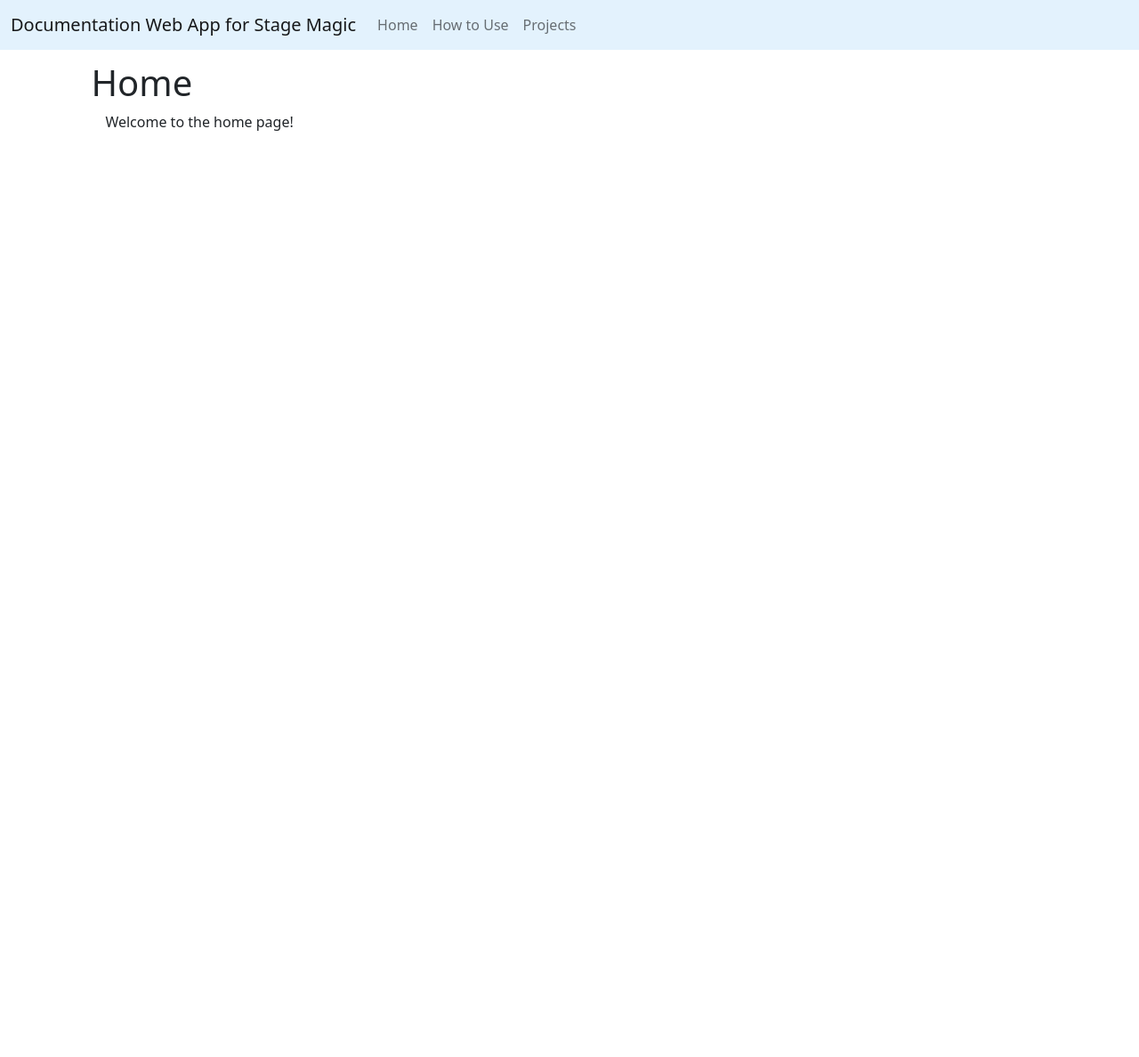
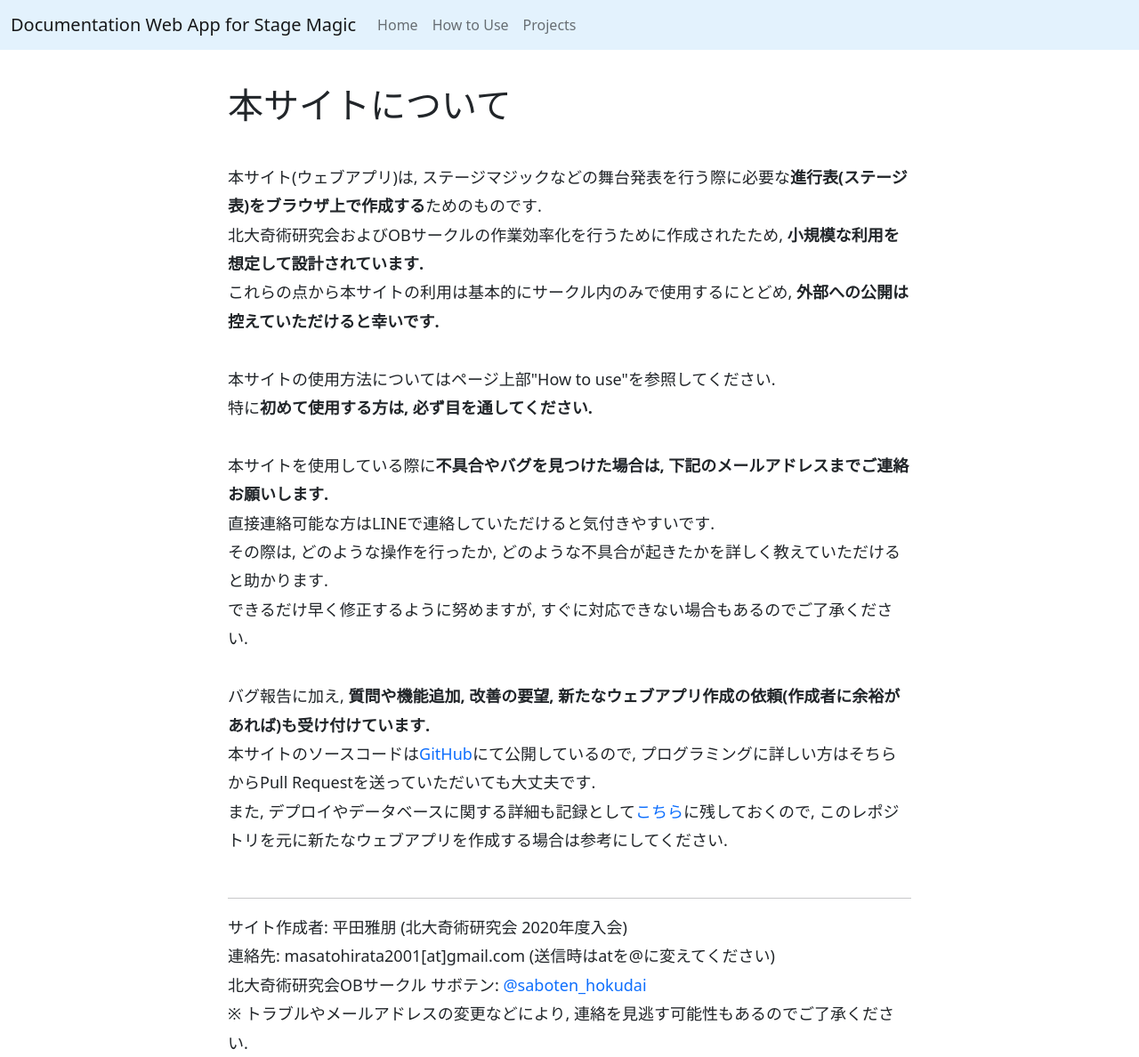
Before and after one commit to hirata0522/stage_table_pdf, a Flask app: page / in a window 1280 px wide. Shown: the whole page at 89% size. Before the commit the page ends 147 px from the top, so only its background shows below. Run offline with Flask 3, Linux system fonts and the light colour scheme.

Commit message:
compelte home

```diff
--- a/testapp/templates/testapp/form_display.html
+++ b/testapp/templates/testapp/form_display.html
@@ -98,7 +98,7 @@
                                         document.getElementById('input6').value = data[5] || '';
                                         document.getElementById('input7').value = data[6] || '';
                                     } else {
-                                        alert("指定されたインデックスが範囲外です。");
+                                        alert("指定されたインデックスが範囲外です.");
                                     }
                                 }
                                 const index_max = "{{ index_max }}";
--- a/testapp/templates/testapp/home.html
+++ b/testapp/templates/testapp/home.html
@@ -3,13 +3,39 @@
 {% block content %}
 <style>
     .custom-container {
-        margin-left: 8%;
-        margin-right: 8%;
-        margin-top: 1%;
+        margin-left: 20%;
+        margin-right: 20%;
+        margin-top: 3%;
+        font-size: large;
+        line-height: 1.8em;
     }
 </style>
 <div class="custom-container">
-    <h1>Home</h1>
-    <p>Welcome to the home page!</p>
+    <h1>本サイトについて</h1><br>
+    本サイト(ウェブアプリ)は, ステージマジックなどの舞台発表を行う際に必要な<strong>進行表(ステージ表)をブラウザ上で作成する</strong>ためのものです.<br>
+    北大奇術研究会およびOBサークルの作業効率化を行うために作成されたため, <strong>小規模な利用を想定して設計されています.</strong> <br>
+    これらの点から本サイトの利用は基本的にサークル内のみで使用するにとどめ, <strong>外部への公開は控えていただけると幸いです.</strong><br><br>
+
+    本サイトの使用方法についてはページ上部"How to use"を参照してください.<br>
+    特に<strong>初めて使用する方は, 必ず目を通してください.</strong><br><br>
+
+    本サイトを使用している際に<strong>不具合やバグを見つけた場合は, 下記のメールアドレスまでご連絡お願いします.</strong><br>
+    直接連絡可能な方はLINEで連絡していただけると気付きやすいです.<br>
+    その際は, どのような操作を行ったか, どのような不具合が起きたかを詳しく教えていただけると助かります.<br>
+    できるだけ早く修正するように努めますが, すぐに対応できない場合もあるのでご了承ください.<br><br>
+
+    バグ報告に加え, <strong>質問や機能追加, 改善の要望, 新たなウェブアプリ作成の依頼(作成者に余裕があれば)も受け付けています.</strong><br>
+    本サイトのソースコードは<a href="https://github.com/hirata0522/stage_table_pdf" target="_blank">GitHub</a>にて公開しているので,
+    プログラミングに詳しい方はそちらからPull Requestを送っていただいても大丈夫です.<br>
+    また, デプロイやデータベースに関する詳細も記録として<a
+        href="https://psychedelic-wildflower-548.notion.site/1eb2034d0df3803086b7e47cdd405c98?pvs=4"
+        target="_blank">こちら</a>に残しておくので, このレポジトリを元に新たなウェブアプリを作成する場合は参考にしてください.<br>
+    <br>
+    <hr>
+    サイト作成者: 平田雅朋 (北大奇術研究会 2020年度入会)<br>
+    連絡先: masatohirata2001[at]gmail.com (送信時はatを@に変えてください)<br>
+    北大奇術研究会OBサークル サボテン: <a href="https://x.com/saboten_hokudai" target="_blank">@saboten_hokudai</a><br>
+    ※ トラブルやメールアドレスの変更などにより, 連絡を見逃す可能性もあるのでご了承ください.<br>
+
 </div>
 {% endblock %}
```
Also changed, not shown: testapp/templates/testapp/usage.html (+14 -11 lines), 2 other files.
